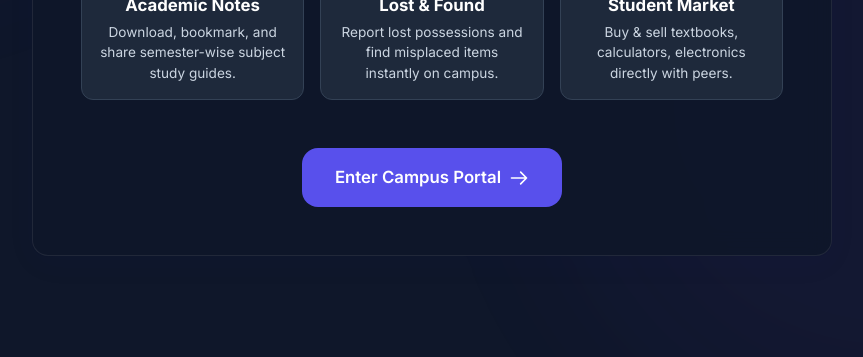
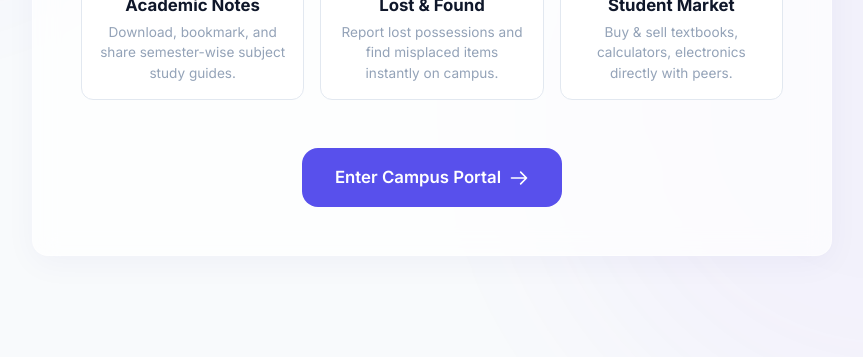
Before and after one commit to Sneha-Sheoran/CampusHub, a website: page index.html in a window 1280 px wide. Shown: the part 443-800 px from the top of the page, without its empty margins (208-1071 px from the left). Drawn offline with Linux system fonts and the light colour scheme.

Commit message:
Remove light theme color variables
Removed light theme content overrides from variables.css.

```diff
--- a/Frontend/css/variables.css
+++ b/Frontend/css/variables.css
@@ -68,21 +68,6 @@
   --max-width: 1280px;
 }
 
-/* Light Theme Content Override */
-body:not(.dark-theme) {
-  --color-background: #0f172a;
-  --color-surface: #1e293b;
-  --color-surface-hover: #334155;
-  --color-card-bg: rgba(15, 23, 42, 0.9);
-
-  --color-text-primary: #ffffff;
-  --color-text-secondary: #e2e8f0;
-  --color-text-muted: #cbd5e1;
-
-  --color-border: #334155;
-  --color-border-hover: #475569;
-  --color-glass-border: rgba(255, 255, 255, 0.08);
-}
 
 /* Dark Theme Colors Override */
 body.dark-theme {
```
